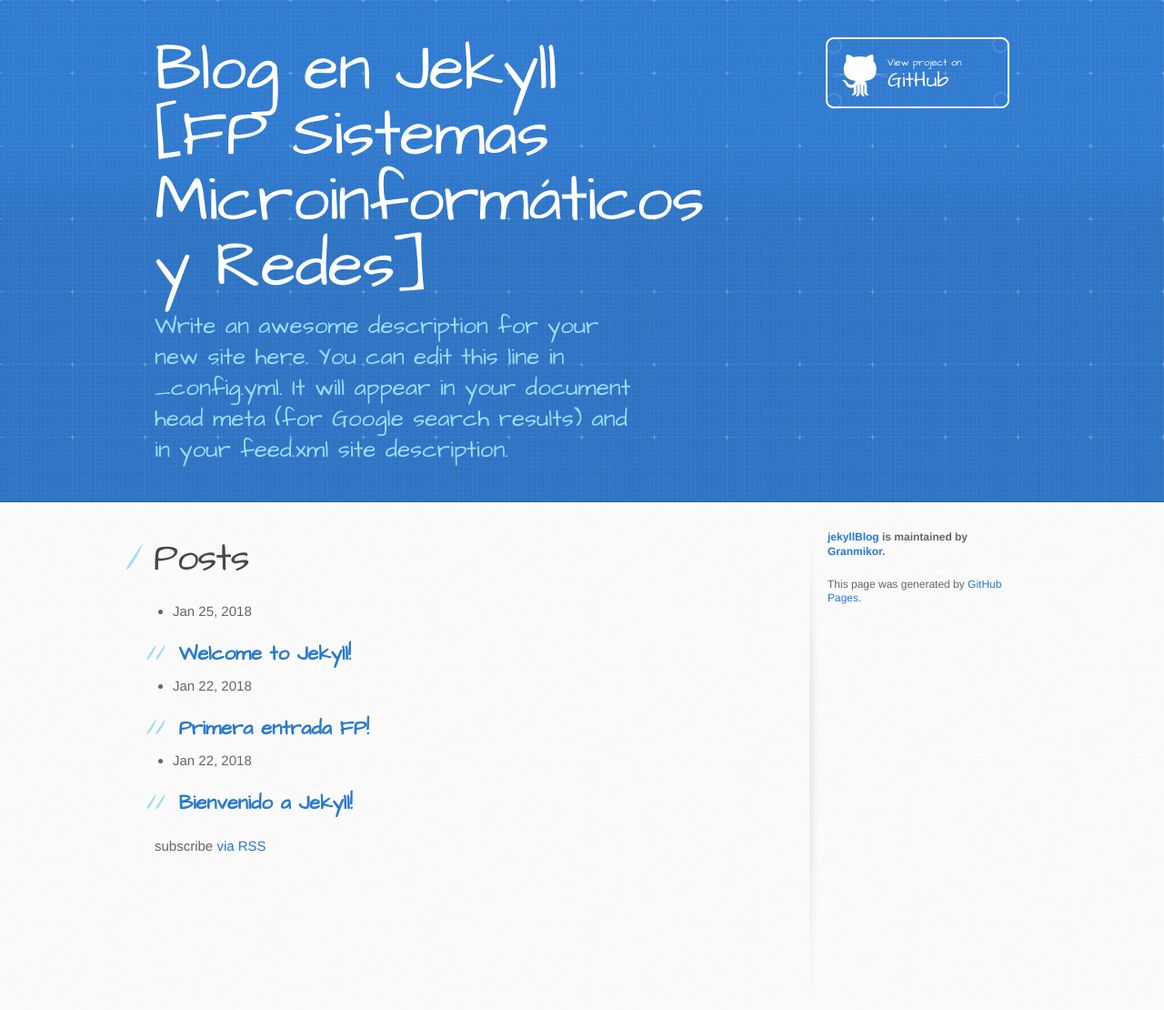
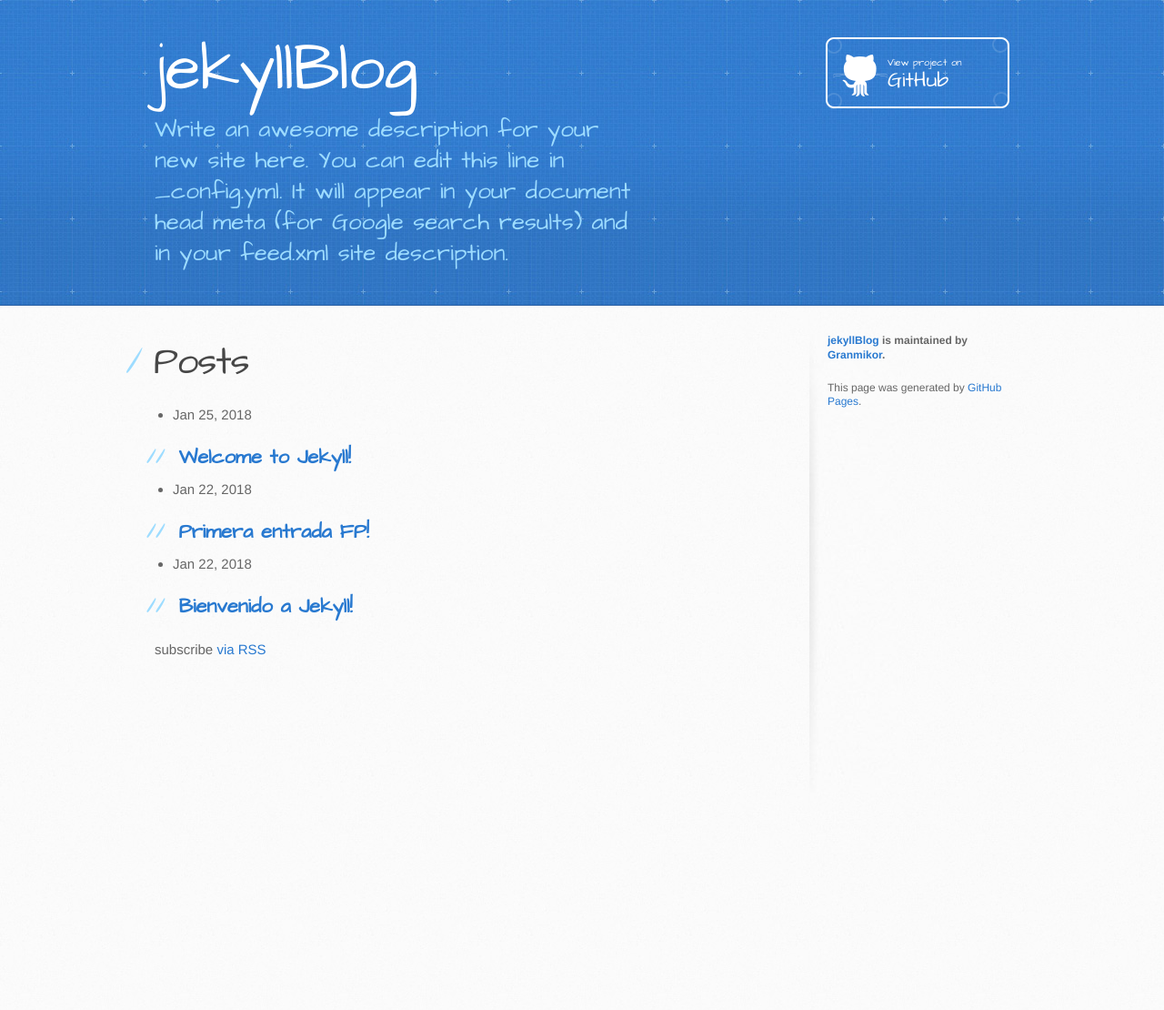
Before and after one commit to Granmikor/jekyllBlog, a Jekyll site: the page built from index.md, in a window 1280 px wide. Shown: the whole page at 91% size. Built offline with Jekyll 4.4.1, drawn with Linux system fonts in a browser that asks for light colours; after the commit the page ends 900 px from its top, so only the background shows below that.

Commit message:
Update _config.yml

```diff
--- a/_config.yml
+++ b/_config.yml
@@ -13,13 +13,13 @@
 # you will see them accessed via {{ site.title }}, {{ site.email }}, and so on.
 # You can create any custom variable you would like, and they will be accessible
 # in the templates via {{ site.myvariable }}.
-title: Blog en Jekyll [FP Sistemas Microinformáticos y Redes]
+title:
 email: your-email@example.com
 description: >- # this means to ignore newlines until "baseurl:"
   Write an awesome description for your new site here. You can edit this
   line in _config.yml. It will appear in your document head meta (for
   Google search results) and in your feed.xml site description.
-baseurl: "/JekyllBlog" # the subpath of your site, e.g. /blog
+baseurl: "" # the subpath of your site, e.g. /blog
 url: "" # the base hostname & protocol for your site, e.g. http://example.com
 twitter_username: JuaniyoRonda
 github_username:  Granmikor
```
